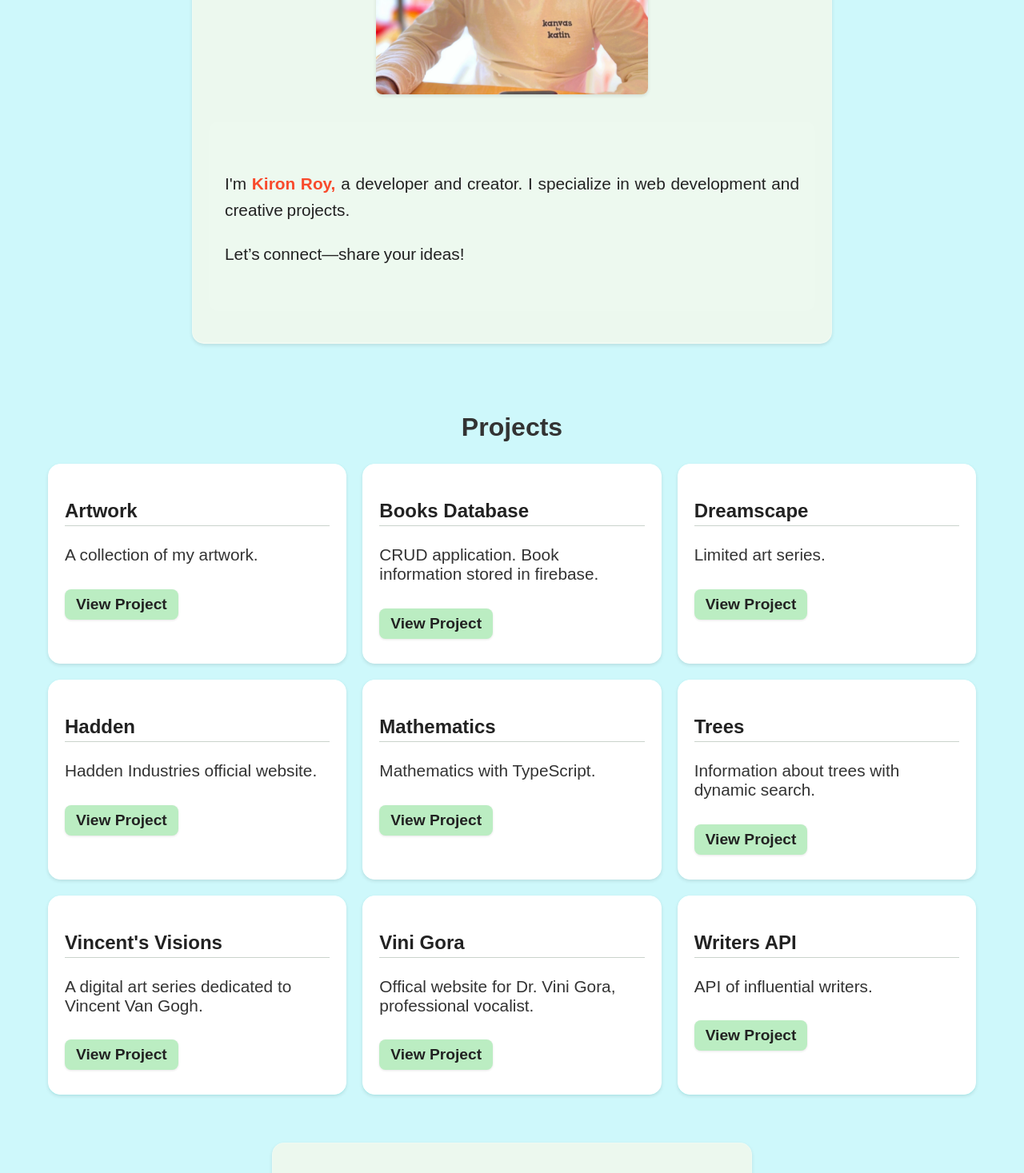
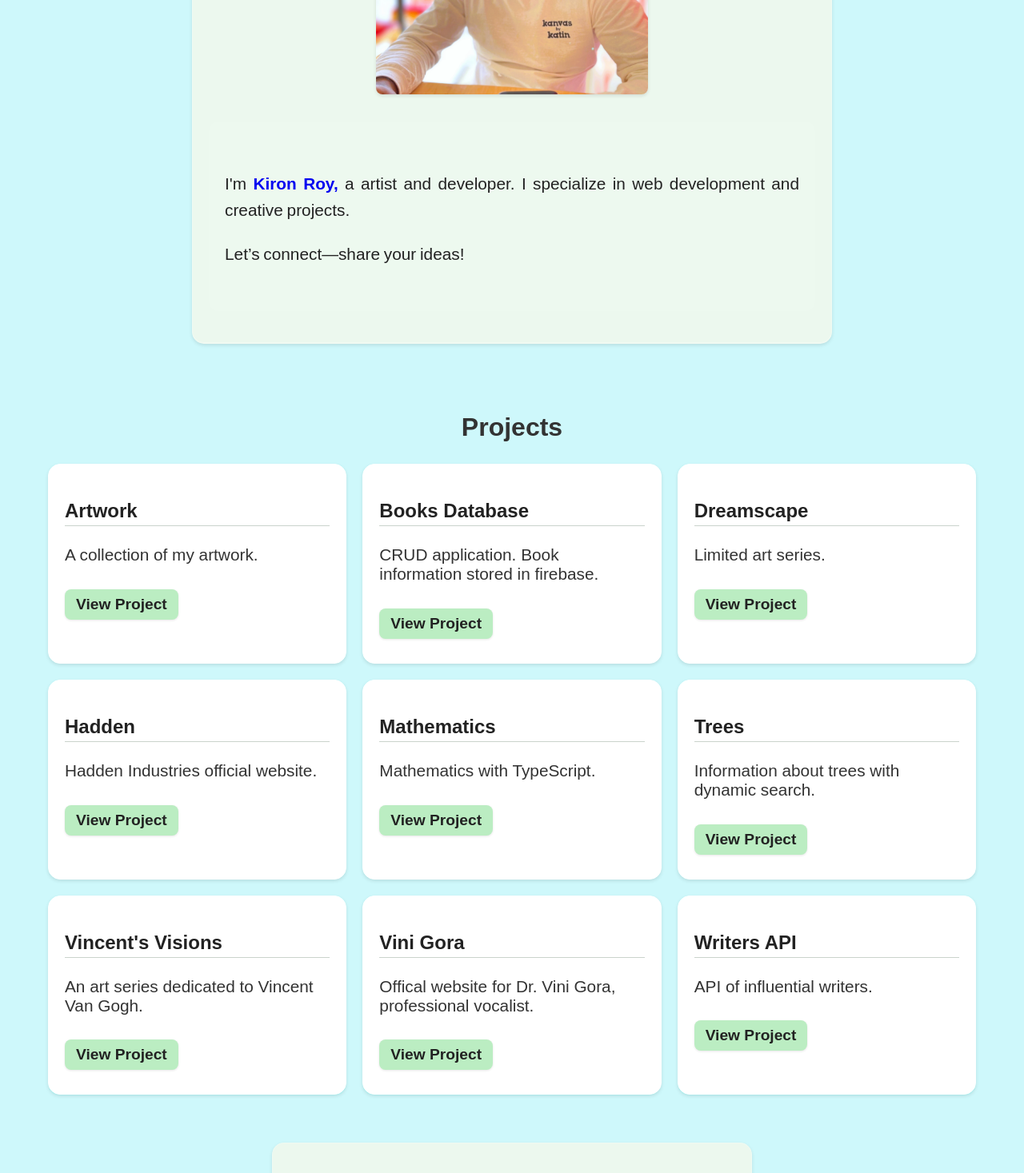
Before and after one commit to kironroy/kironroy-react, a React (Create React App) app: page / in a window 1280 px wide. Shown: the part 486-1953 px from the top of the page at 80% size. Built offline with nearby package versions, Linux system fonts and the light colour scheme; no server answers; a web font is replaced by a local one.

Commit message:
Wording
✔️ Text content changes.

```diff
--- a/src/components/About.css
+++ b/src/components/About.css
@@ -48,7 +48,7 @@
 /* 🔗 GitHub Link */
 .github-link {
   text-decoration: none;
-  color: #f84a2c;
+  color: rgb(5, 5, 240);
   font-weight: 700;
   backdrop-filter: blur(3px);
 }
--- a/src/components/About.js
+++ b/src/components/About.js
@@ -25,7 +25,7 @@ const About = () => (
           <a className="github-link" href="https://github.com/kironroy">
             Kiron Roy,
           </a>{' '}
-          a developer and creator. I specialize in web development and creative
+          a artist and developer. I specialize in web development and creative
           projects.
         </p>
         <p>Let’s connect—share your ideas!</p>
--- a/src/components/Portfolio.js
+++ b/src/components/Portfolio.js
@@ -10,7 +10,7 @@ const projects = [
   {
     id: 3,
     title: 'Vincent\'s Visions',
-    description: 'A digital art series dedicated to Vincent Van Gogh.',
+    description: 'An art series dedicated to Vincent Van Gogh.',
     link: 'https://kironroy.dev/vincent',
   },
   {
```
